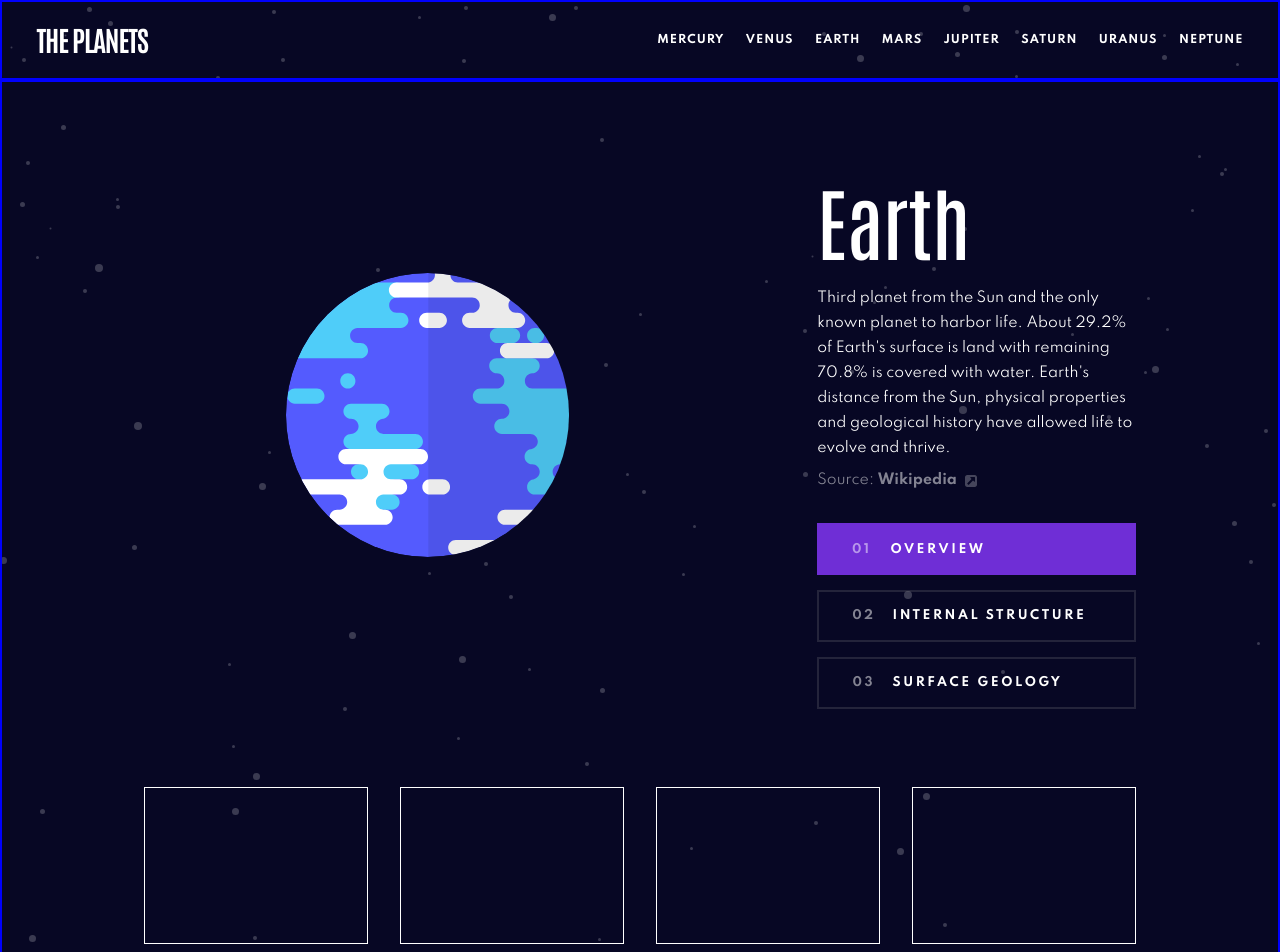
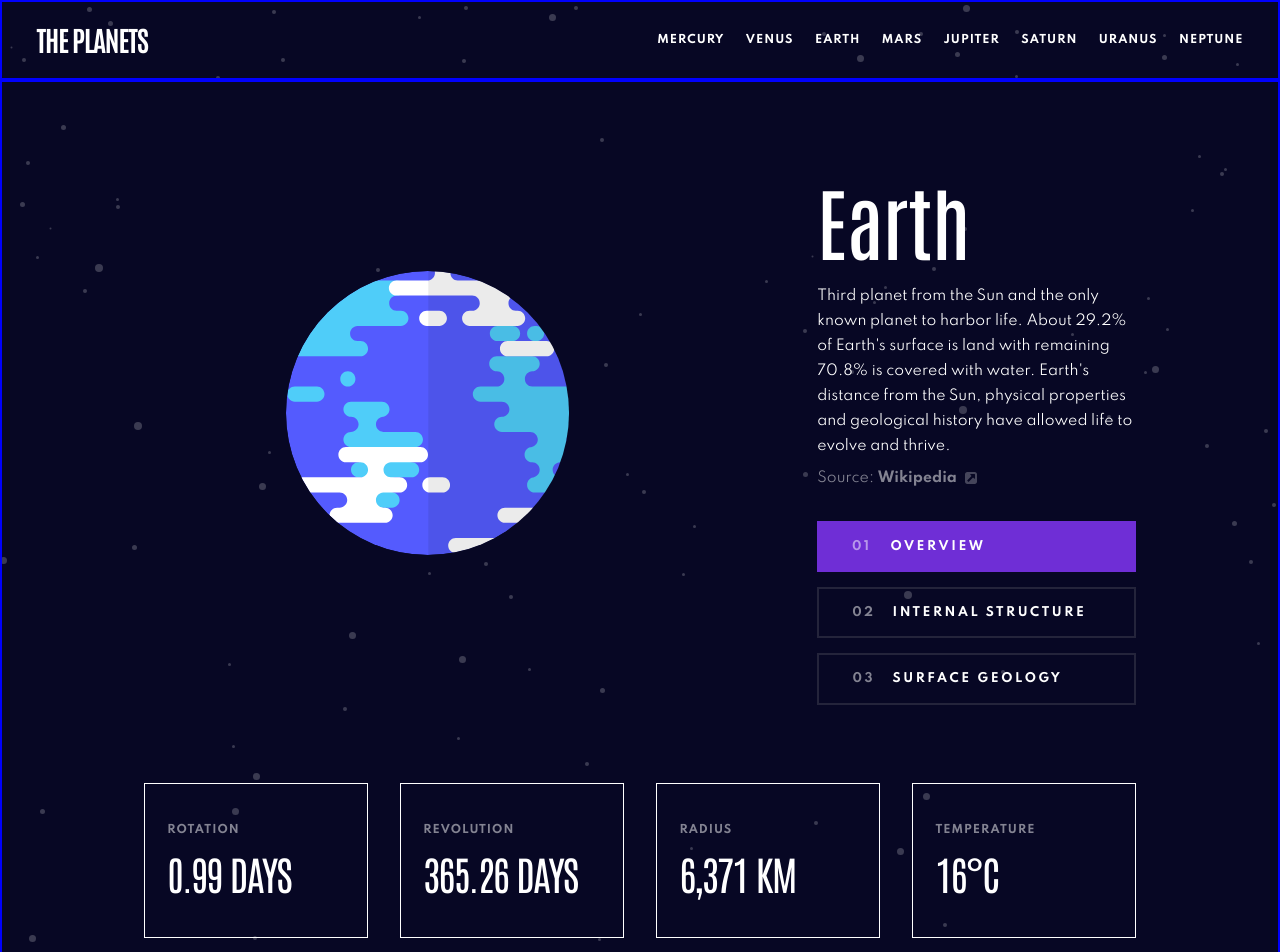
Before and after one commit to JesusKreist/planets-facts-site, a Next.js app: page /earth in a window 1280 px wide. Shown: the top 952 px of the page. Built offline with nearby package versions, Linux system fonts and the light colour scheme.

Commit message:
Move planet specs to a separate component

```diff
--- /dev/null
+++ b/src/components/PlanetPage/PlanetInfoSpecs.tsx
@@ -0,0 +1,69 @@
+import { Grid, Box, Flex, Text } from "@chakra-ui/react";
+import React from "react";
+import { usePlanetsStore } from "../../store/planetsStore";
+
+interface PlanetInfoSpecProps {
+  specName: string;
+  specValue: string;
+}
+
+const PlanetInfoSpec: React.FC<PlanetInfoSpecProps> = ({
+  specName,
+  specValue,
+}) => {
+  return (
+    <Flex
+      height="100%"
+      border="1px solid white"
+      direction="column"
+      justifyContent="center"
+      paddingLeft="10%"
+      // gridColumn="1 / span 6"
+      // gridRow="1"
+    >
+      <Text
+        textTransform="uppercase"
+        opacity={0.5}
+        fontFamily="Spartan"
+        fontWeight="bold"
+        fontSize="0.6875rem"
+        lineHeight="1.5625rem"
+        letterSpacing="1px"
+      >
+        {specName}
+      </Text>
+      <Text
+        textTransform="uppercase"
+        fontFamily="Antonio"
+        fontWeight="normal"
+        fontSize="2.5rem"
+        lineHeight="auto"
+        letterSpacing="-1.5px"
+      >
+        {specValue}
+      </Text>
+    </Flex>
+  );
+};
+
+const PlanetInfoSpecs = () => {
+  const { rotation, revolution, radius, temperature } = usePlanetsStore(
+    (state) => state.currentPlanet
+  );
+  return (
+    <Grid
+      className="planet-info__specs"
+      gridColumn="5 / -5"
+      gridRow="span 4 / -3"
+      gap="2rem"
+      templateColumns="repeat(4, 1fr)"
+    >
+      <PlanetInfoSpec specName="rotation" specValue={rotation} />
+      <PlanetInfoSpec specName="revolution" specValue={revolution} />
+      <PlanetInfoSpec specName="radius" specValue={radius} />
+      <PlanetInfoSpec specName="temperature" specValue={temperature} />
+    </Grid>
+  );
+};
+
+export default PlanetInfoSpecs;
--- a/src/components/PlanetPage/PlanetPage.tsx
+++ b/src/components/PlanetPage/PlanetPage.tsx
@@ -6,6 +6,7 @@ import { getPlanetDataByName } from "../../data/data";
 import { CurrentPlanet, usePlanetsStore } from "../../store/planetsStore";
 import PlanetImage from "./PlanetImage";
 import PlanetInfoButtons from "./PlanetInfoButtons";
+import PlanetInfoSpecs from "./PlanetInfoSpecs";
 import PlanetInfoText from "./PlanetInfoText";
 
 const PlanetPage = () => {
@@ -39,7 +40,7 @@ const PlanetPage = () => {
 
   // console.log("width :>> ", width);
   // console.log("height :>> ", height);
-  const minHeightForLargeScreens = `max(${(height * 78) / 100}px, 944px)`;
+  const minHeightForLargeScreens = `max(${(height * 78) / 100}px, 938px)`;
   // const minHeightForLargeScreens = `90vh`;
   // console.log("minHeightForLargeScreens", minHeightForLargeScreens);
 
@@ -74,39 +75,7 @@ const PlanetPage = () => {
         <PlanetInfoButtons />
       </Grid>
 
-      <Grid
-        className="planet-info__specs"
-        // border="2px solid blue"
-        gridColumn="5 / -5"
-        gridRow="span 4 / -3"
-        gap="2rem"
-        templateColumns="repeat(4, 1fr)"
-      >
-        <Box
-          height="100%"
-          border="1px solid white"
-          // gridColumn="1 / span 6"
-          // gridRow="1"
-        ></Box>
-        <Box
-          height="100%"
-          border="1px solid white"
-          // gridColumn="8 / span 6"
-          // gridRow="1"
-        ></Box>
-        <Box
-          height="100%"
-          border="1px solid white"
-          // gridColumn="15 / span 6"
-          // gridRow="1"
-        ></Box>
-        <Box
-          height="100%"
-          border="1px solid white"
-          // gridColumn="2 / span 6"
-          // gridRow="1"
-        ></Box>
-      </Grid>
+      <PlanetInfoSpecs />
     </Grid>
   );
 };
```
